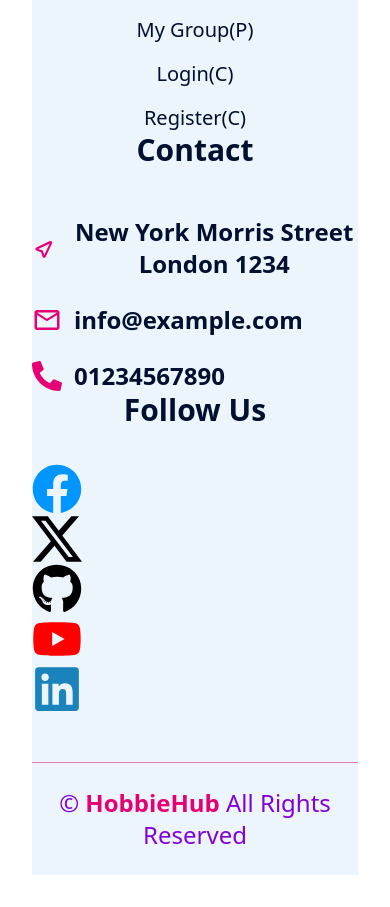
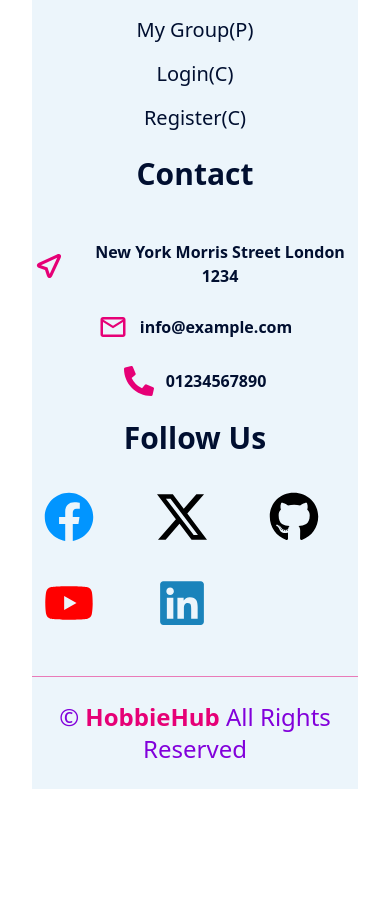
Before and after one commit to khalidhossain5000/hobby-nest-group-web-app, a React (Vite) app: page /create-group in a window 390 px wide. Shown: the part 2984-3891 px from the top of the page. After the commit the page ends 3805 px from the top, so only its background shows below. Built offline with nearby package versions, Linux system fonts and the light colour scheme; no server answers; sample sign-in values are in the browser's storage.

Commit message:
footer responsive added

```diff
--- a/src/Compoents/Footer/Footer.jsx
+++ b/src/Compoents/Footer/Footer.jsx
@@ -53,33 +53,33 @@ const Footer = () => {
               </ul>
             </div>
 
-            <div className="contact">
+            <div className="contact mt-6 lg:mt-0">
               <h2 className="text-[#010f30] text-3xl font-bold mb-12">
                 Contact
               </h2>
               {/* join */}
 
-              <p className="mb-6 flex items-center gap-3 text-2xl font-semibold text-[#010f30]">
+              <p className="mb-6 flex items-center justify-center lg:justify-start gap-3 lg:text-2xl font-semibold text-[#010f30]">
                 <TiLocationArrowOutline size={40} className="text-pink-600" />
                 <span>New York Morris Street London 1234</span>
               </p>
-              <p className="mb-6 flex items-center gap-3 text-2xl font-semibold text-[#010f30]">
+              <p className="mb-6 flex justify-center lg:justify-start items-center gap-3 lg:text-2xl font-semibold text-[#010f30]">
                 <MdOutlineEmail size={30} className="text-pink-600" />
                 <span>info@example.com</span>
               </p>
-              <p className="flex items-center gap-3 text-2xl font-semibold text-[#010f30]">
+              <p className="flex justify-center lg:justify-start items-center gap-3 lg:text-2xl font-semibold text-[#010f30]">
                 <FaPhoneAlt size={30} className="text-pink-600" />
                 <span>01234567890</span>
               </p>
             </div>
 
-            <div className="socail">
+            <div className="socail mt-6 lg:mt-0">
               <h2 className="text-[#010f30] text-3xl font-bold mb-9">
                 Follow Us
               </h2>
               {/* join */}
 
-              <div className="md:grid grid-cols-2 items-end justify-between gap-9">
+              <div className="grid grid-cols-3 mx-3 lg:mx-0 md:grid-cols-2 items-end lg:justify-between gap-9">
                 <a href="https://facebook.com/" target="_blank">
                   <FaFacebook size={50} fill="#0195ff" />
                 </a>
```
